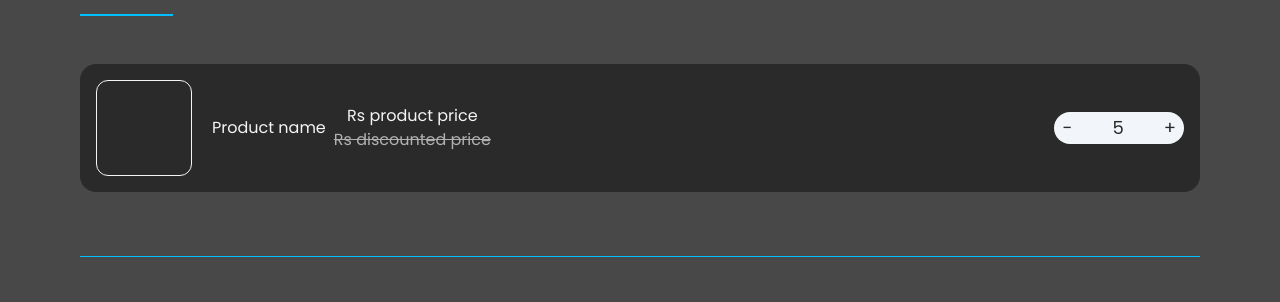
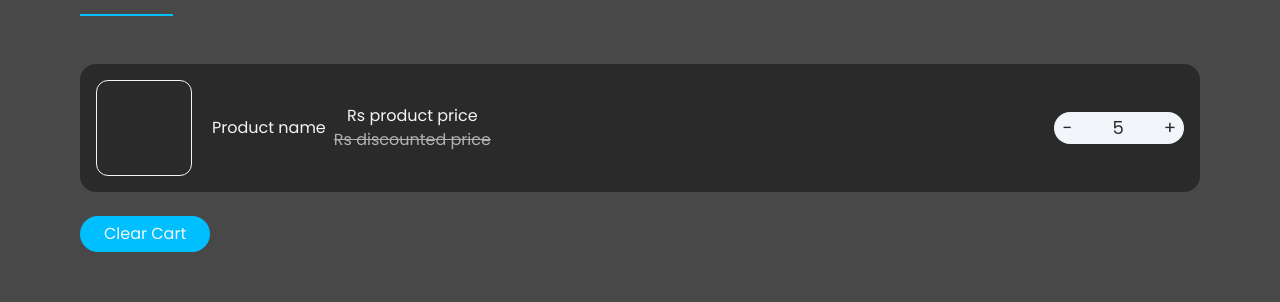
Before and after one commit to BikalRai/collegeReactProject, a React (Vite) app: page /cart in a window 1280 px wide. Shown: the part 345-647 px from the top of the page. Built offline with nearby package versions, Linux system fonts and the light colour scheme.

Commit message:
add clear cart btn and adjust size of button

```diff
--- a/src/components/button/PrimaryButtonNoGlow.tsx
+++ b/src/components/button/PrimaryButtonNoGlow.tsx
@@ -2,7 +2,7 @@ import type { BtnType } from "../../utilities/types/btnTYpe";
 
 const PrimaryButtonNoGlow = ({ btnText }: BtnType) => {
   return (
-    <button className='bg-primary text-text-primary px-6 py-1.5 rounded-4xl cursor-pointer transition hover:shadow-[4px_8px_16px_rgba(0,0,0,0.4)]'>
+    <button className='bg-primary text-text-primary px-6 py-1.5 rounded-4xl w-fit cursor-pointer transition hover:shadow-[4px_8px_16px_rgba(0,0,0,0.4)]'>
       {btnText}
     </button>
   );
--- a/src/pages/CartPage.tsx
+++ b/src/pages/CartPage.tsx
@@ -1,3 +1,4 @@
+import PrimaryButtonNoGlow from "../components/button/PrimaryButtonNoGlow";
 import CartCard from "../components/cart/CartCard";
 import AppContainer from "../components/container/AppContainer";
 import SectionHeaderNoLinks from "../components/SectionHeaderNoLinks";
@@ -14,7 +15,10 @@ const CartPage = () => {
       <AppContainer>
         <div>
           <SectionHeaderNoLinks section={section} />
-          <CartCard />
+          <div className='grid gap-6'>
+            <CartCard />
+            <PrimaryButtonNoGlow btnText='Clear Cart' />
+          </div>
         </div>
       </AppContainer>
     </AppLayout>
```
